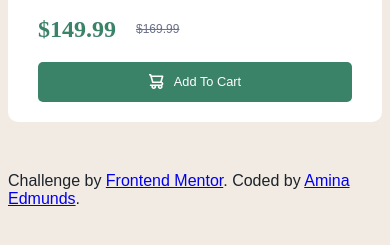
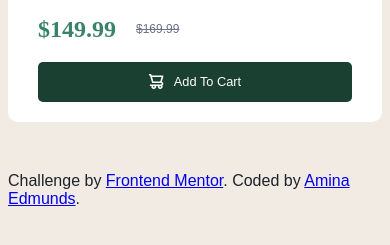
Before and after one commit to edmundsamina/UX-UI-Product-Preview-Card, a plain HTML site: page index.html in a window 390 px wide. In both pictures the pointer is over the button "Add To Cart". Shown: the part 557-802 px from the top of the page. Drawn offline with Linux system fonts and the light colour scheme; a web font is replaced by a local one.

Commit message:
mobile version done

```diff
--- a/index.html
+++ b/index.html
@@ -17,7 +17,7 @@
     <div class="mainContainer">
       <div class="box1">
         <!-- <img src="images\image-product-desktop.jpg" alt="yellow perfume bottle placed flat and photographed from above"/> -->
-        <div class="img"></div>
+        <div class="img"  alt="yellow perfume bottle placed flat and photographed from above"></div>
         <div class="textbox">
           <h1>PERFUME</h1>
           <h2>Gabrielle Essence Eau De Parfum</h2>
--- a/main.css
+++ b/main.css
@@ -127,6 +127,11 @@ button{
     font-size: 0.8rem;
 }
 
+button:hover{
+    background-color: #1A4031;
+    cursor: pointer;
+}
+
 
 .attribution{
     margin-top: 50px;
```
